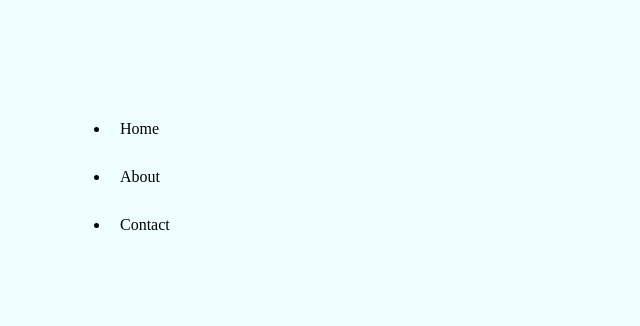
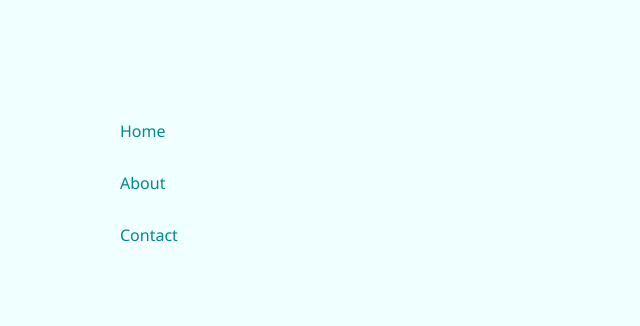
Before and after one commit to meesha94/html-css-recap, a plain HTML site: page index.html in a window 1280 px wide. Shown: the top 326 px of the page, without its empty margins (0-640 px from the left). Drawn offline with Linux system fonts and the light colour scheme.

Commit message:
css added for the nav header

```diff
--- a/index.html
+++ b/index.html
@@ -24,7 +24,7 @@
     <!-- introductory tags-->
     <header>
         <nav>
-            <ul>
+            <ul id="header-nav">
                 <li>Home</li>
                 <li>About</li>
                 <li>Contact</li>
--- a/styles.css
+++ b/styles.css
@@ -3,3 +3,10 @@
  padding: 10px;
  margin: 10px;
 }
+
+#header-nav {
+    color: darkcyan;
+    list-style: none;
+    font-family: 'Segoe UI', Tahoma, Geneva, Verdana, sans-serif;
+
+}
```
